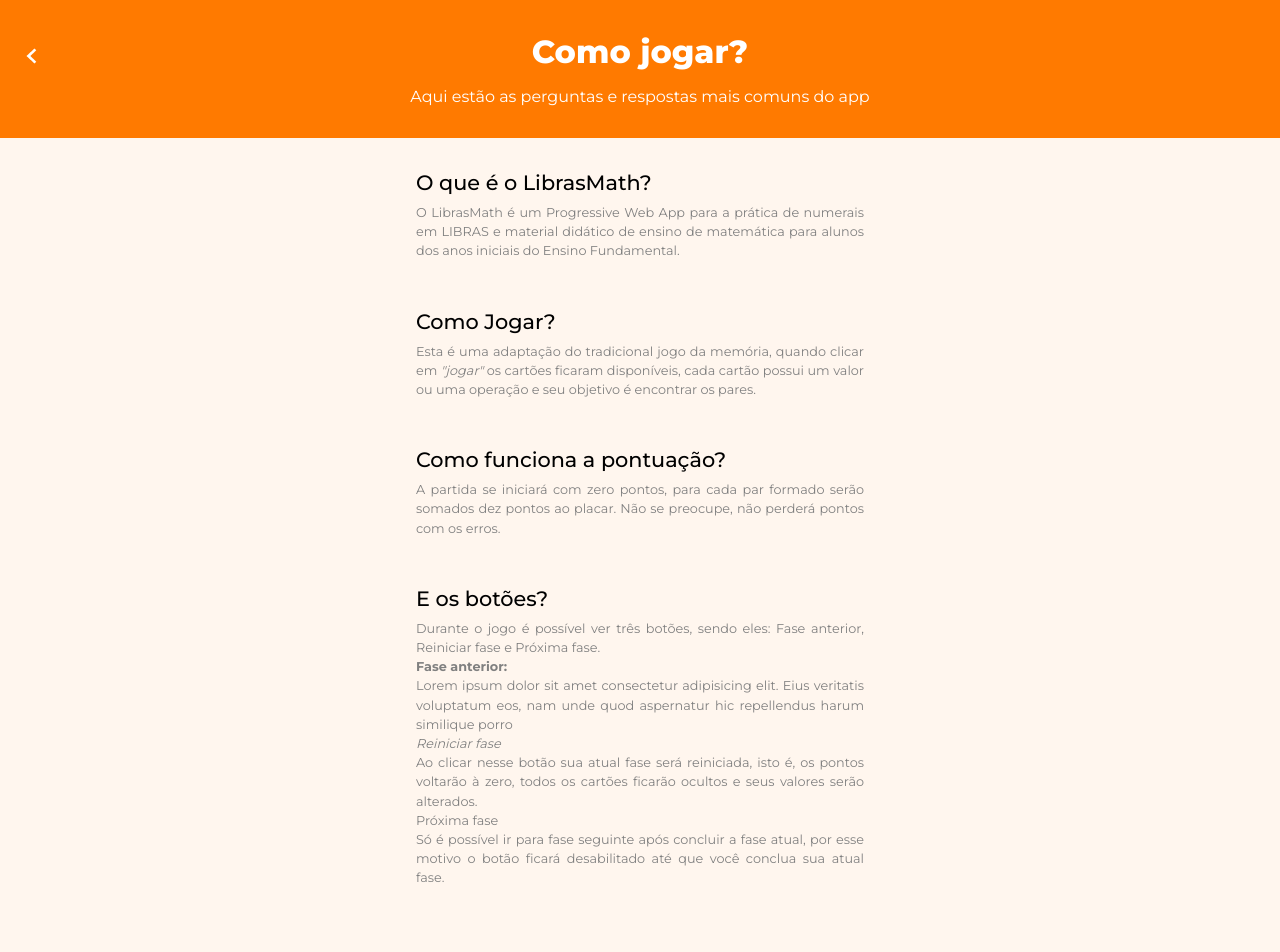
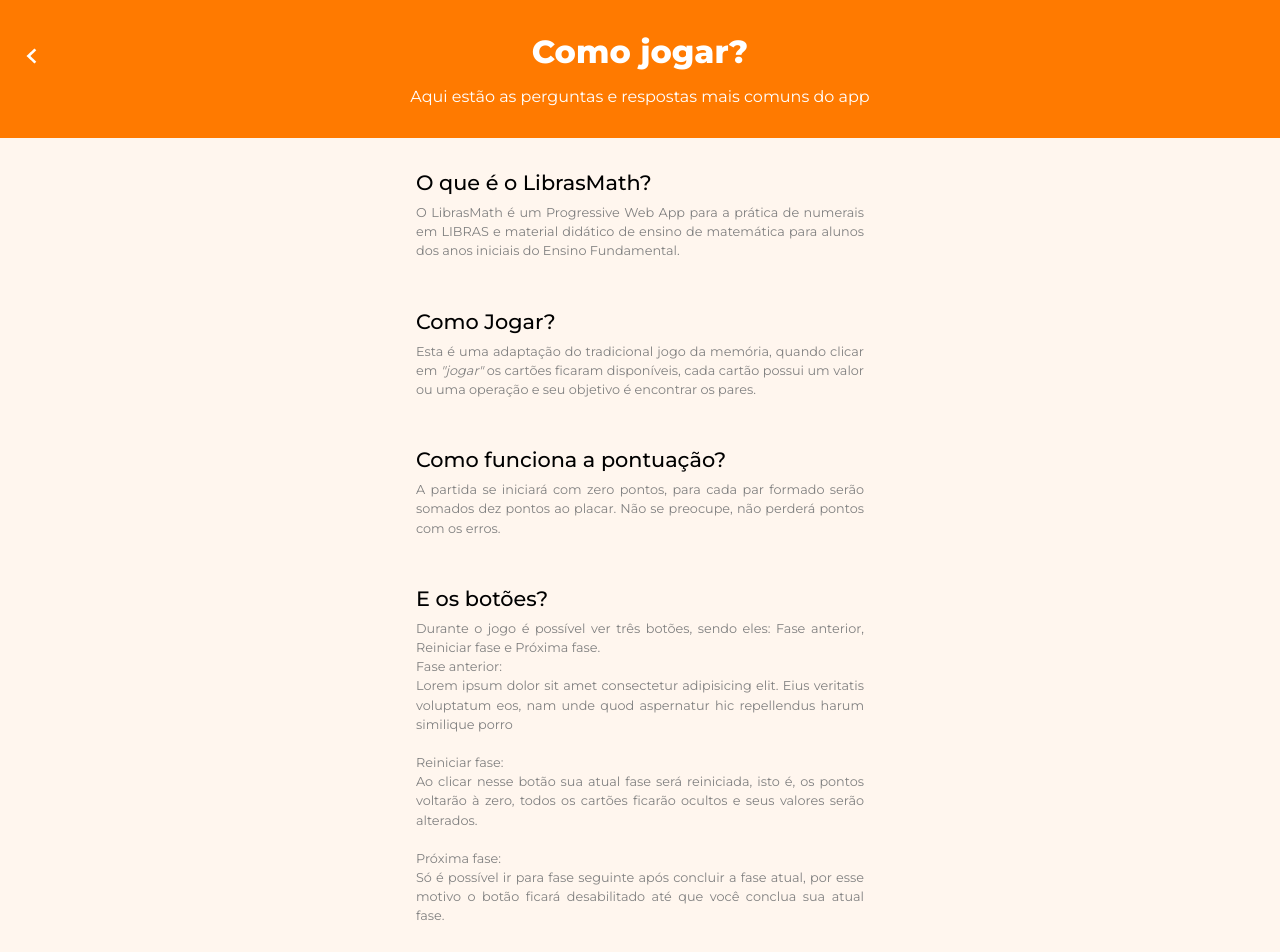
Before and after one commit to paulhenrique/LibrasMath, a Vue app: page /#/sobre in a window 1280 px wide. Shown: the top 952 px of the page. Built offline with nearby package versions, Linux system fonts and the light colour scheme.

Commit message:
Update index.vue

```diff
--- a/src/pages/About/index.vue
+++ b/src/pages/About/index.vue
@@ -21,11 +21,13 @@
       <div class="row">
         <h1>E os botões?</h1>
         <p>Durante o jogo é possível ver três botões, sendo eles: Fase anterior, Reiniciar fase e Próxima fase.</p>
-        <p><b>Fase anterior:</b></p>
+        <p>Fase anterior:</p>
         <p>Lorem ipsum dolor sit amet consectetur adipisicing elit. Eius veritatis voluptatum eos, nam unde quod aspernatur hic repellendus harum similique porro</p>
-        <p><i>Reiniciar fase</i></p>
+        <br>
+        <p>Reiniciar fase:</p>
         <p>Ao clicar nesse botão sua atual fase será reiniciada, isto é, os pontos voltarão à zero, todos os cartões ficarão ocultos e seus valores serão alterados. </p>
-        <p>Próxima fase</p>
+        <br>
+        <p>Próxima fase:</p>
         <p>Só é possível ir para fase seguinte após concluir a fase atual, por esse motivo o botão ficará desabilitado até que você conclua sua atual fase.</p>
       </div>
     </section>
```
